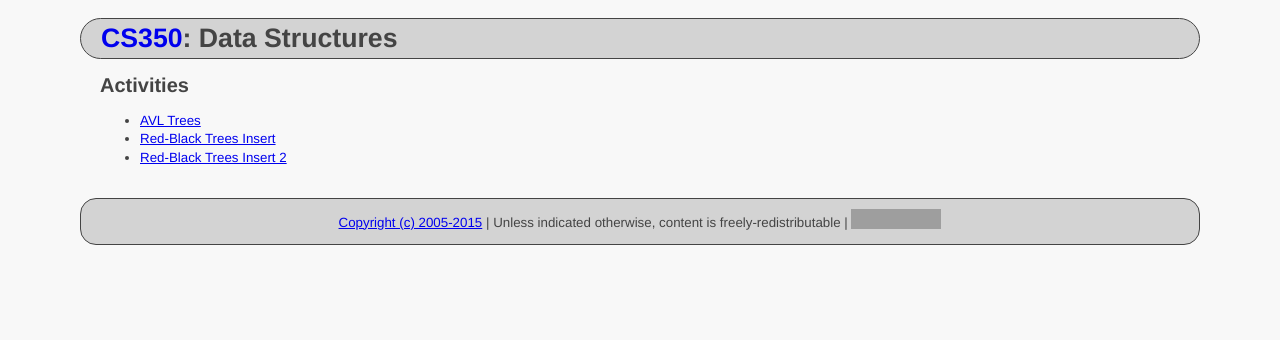
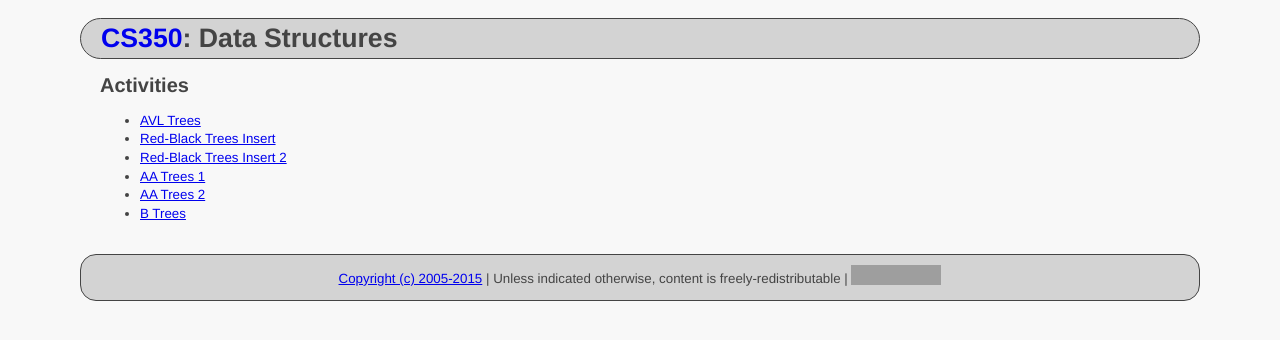
Before and after one commit to ycpcs/cs350-fall2015, a Jekyll site: the page built from activities.md, in a window 1280 px wide. Shown: the top 340 px of the page. Built offline with Jekyll 4.4.1, drawn with Linux system fonts in a browser that asks for light colours; Markdown is read by kramdown in place of the engine named in the settings; grey boxes are pictures that could not be loaded.

Commit message:
updated activities

```diff
--- a/activities.md
+++ b/activities.md
@@ -10,6 +10,9 @@ title: Data Structures
 * [AVL Trees](./activities/AVL Trees.pdf)
 * [Red-Black Trees Insert](activities/Red-Black Trees Insert.pdf)
 * [Red-Black Trees Insert 2](activities/Red-Black Trees Insert 2.pdf)
+* [AA Trees 1](activities/AA Trees.pdf)
+* [AA Trees 2](activities/AA Trees 2.pdf)
+* [B Trees](activities/B-Trees.pdf)
 
 <!-- vim:set wrap: ­-->
 <!-- vim:set linebreak: -->
```
Also changed, not shown: 3 other files.
